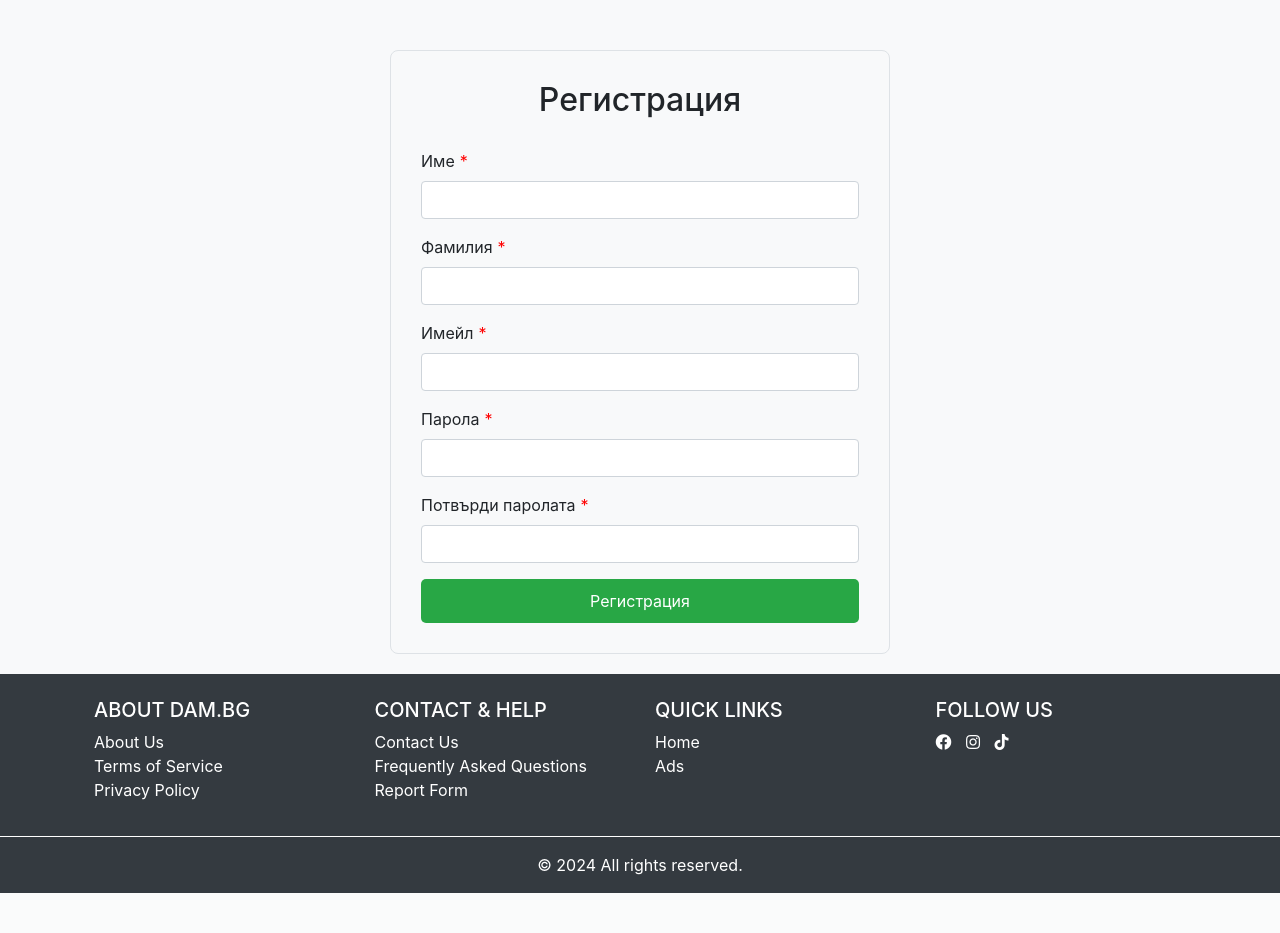
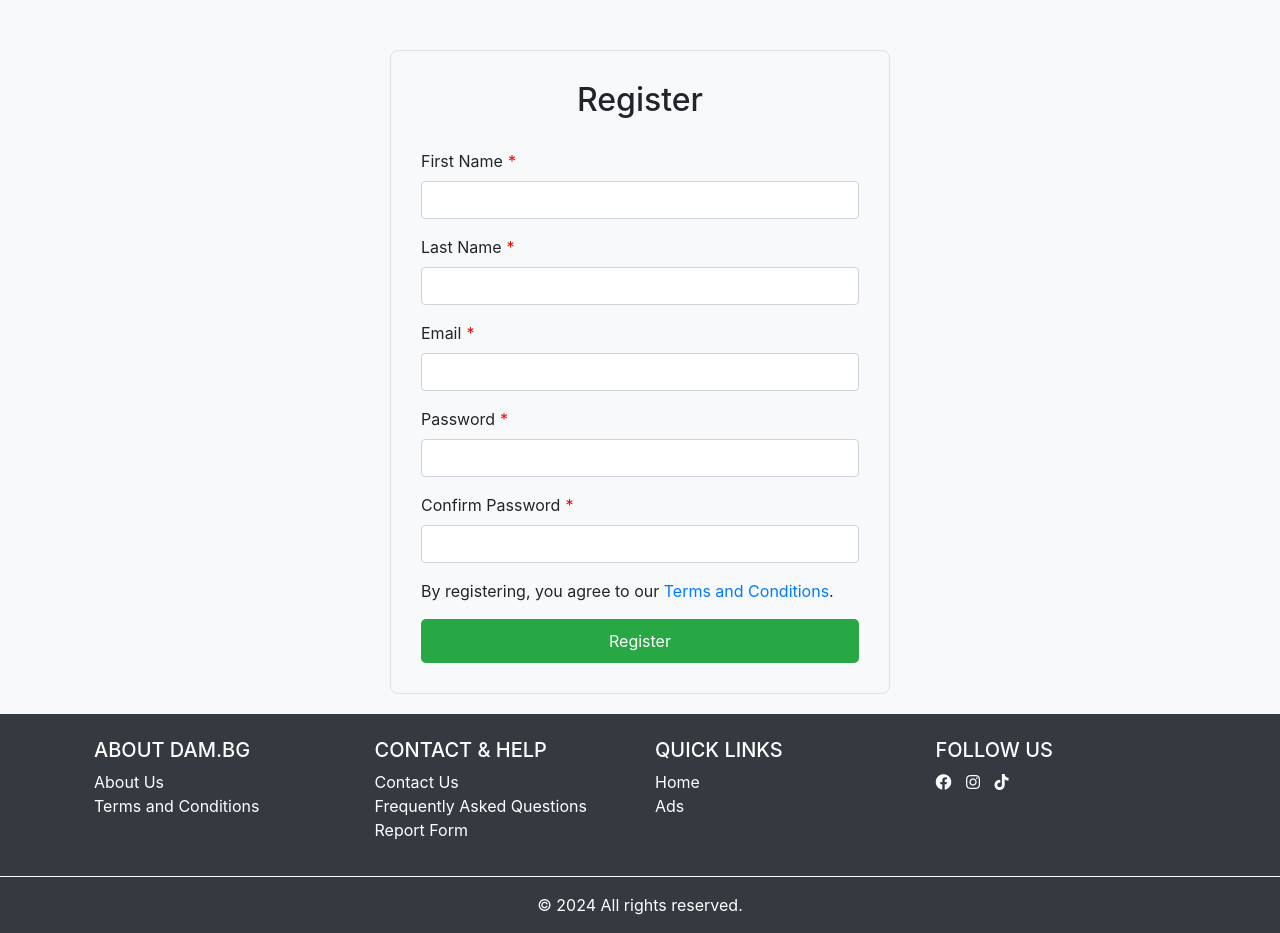
Before and after one commit to IvetoIvanova/DamApp, a Spring Boot app: page /register in a window 1280 px wide. Shown: the part 59-992 px from the top of the page. Before the commit the page ends 952 px from the top, so only its background shows below. Run offline with Spring Boot 4, Linux system fonts and the light colour scheme; some of the project's set-up classes (security, data sources, template engines, error pages and the like) are left out, and stand-ins take their place; some libraries are stand-ins or nearby versions.

Commit message:
Adding new "about-us" and "terms" pages, updating registration form - translations and privacy policy
- Adding new HTML pages for About Us and Terms.
- Updating registration form with translations for Bulgarian and English.
- Adding a field for agreeing to the Terms and Conditions with a link to the "Terms" page in the registration form.
- Consolidating Terms and Privacy Policy into a single "Terms" page.
- Removing Privacy Policy link from the footer as it is now included in the "Terms" page.

```diff
--- a/DamApp/src/main/java/bg/softuni/damapp/config/SecurityConfig.java
+++ b/DamApp/src/main/java/bg/softuni/damapp/config/SecurityConfig.java
@@ -30,7 +30,9 @@ public class SecurityConfig {
                                                 "/",
                                                 "/login",
                                                 "/register",
-                                                "/list-advertisements").permitAll()
+                                                "/list-advertisements",
+                                                "/about-us",
+                                                "/terms").permitAll()
                                         .requestMatchers("/admin/**").hasRole("ADMIN")
                                         .anyRequest()
                                         .authenticated()
--- a/DamApp/src/main/resources/i18n/messages_bg.properties
+++ b/DamApp/src/main/resources/i18n/messages_bg.properties
@@ -21,7 +21,6 @@ nav_bar_others=Други
 footer_about_dam=За Dam.bg
 footer_about=За нас
 footer_terms=Общи условия
-footer_privacy=Политика за поверителност
 footer_contact_help=Контакти и помощ
 footer_contact=Контакти
 footer_faq=Често задавани въпроси
@@ -54,6 +53,15 @@ login_button=Вход
 login_noAccount=Нямаш акаунт? Не се тревожи! Можеш да си създадеш
 login_createAccount=тук
 login_error=Грешен имейл или парола!
+# Registration
+registration=Регистрация
+registration.first_name=Име
+registration.last_name=Фамилия
+registration.email=Имейл
+registration.password=Парола
+registration.confirm_password=Потвърди паролата
+registration.terms_acceptance=С регистрацията си, вие се съгласявате с нашите
+registration.terms_and_conditions=Общи условия
 # advertisement-details
 ad_details_published=Публикувано на:
 ad_details_publishedAt=в
--- a/DamApp/src/main/resources/i18n/messages_en.properties
+++ b/DamApp/src/main/resources/i18n/messages_en.properties
@@ -20,8 +20,7 @@ nav_bar_others=Others
 # Footer
 footer_about_dam=About Dam.bg
 footer_about=About Us
-footer_terms=Terms of Service
-footer_privacy=Privacy Policy
+footer_terms=Terms and Conditions
 footer_contact_help=Contact & Help
 footer_contact=Contact Us
 footer_faq=Frequently Asked Questions
@@ -54,6 +53,15 @@ login_button=Login
 login_noAccount=Don't have an account? No worries! You can create one
 login_createAccount=here
 login_error=Incorrect email or password!
+# Registration
+registration=Register
+registration.first_name=First Name
+registration.last_name=Last Name
+registration.email=Email
+registration.password=Password
+registration.confirm_password=Confirm Password
+registration.terms_acceptance=By registering, you agree to our
+registration.terms_and_conditions=Terms and Conditions
 # advertisement-details
 ad_details_published=Published on:
 ad_details_publishedAt=at
--- a/DamApp/src/main/resources/static/css/styles.css
+++ b/DamApp/src/main/resources/static/css/styles.css
@@ -102,6 +102,15 @@ footer {
 
 body.default-bg {
     background: url('/images/background.jpg') no-repeat center center fixed;
+    background-size: cover;
+    height: 100vh;
+    margin: 0;
+    padding: 0;
+    overflow-x: hidden;
+}
+
+body.about-bg {
+    background: url('/images/spring-2.jpg') no-repeat center center fixed;
     background-size: cover;
     height: 100vh;
     margin: 0;
--- a/DamApp/src/main/resources/templates/fragments/footer.html
+++ b/DamApp/src/main/resources/templates/fragments/footer.html
@@ -6,7 +6,6 @@
                 <ul class="list-unstyled mb-0">
                     <li><a th:href="@{/about-us}" class="text-white" th:text="#{footer_about}">За нас</a></li>
                     <li><a th:href="@{/terms}" class="text-white" th:text="#{footer_terms}">Общи условия</a></li>
-                    <li><a th:href="@{/confidentiality}" class="text-white" th:text="#{footer_privacy}">Политика за поверителност</a></li>
                 </ul>
             </div>
 
--- a/DamApp/src/main/resources/templates/register.html
+++ b/DamApp/src/main/resources/templates/register.html
@@ -2,7 +2,7 @@
 <html lang="bg" xmlns:th="http://www.thymeleaf.org">
 <head>
     <meta charset="UTF-8">
-    <title>Регистрация</title>
+    <title th:text="#{registration}">Регистрация</title>
     <link rel="stylesheet" href="/css/bootstrap.min.css"/>
     <link rel="stylesheet" href="/css/styles.css">
     <link rel="stylesheet" href="https://cdnjs.cloudflare.com/ajax/libs/font-awesome/5.15.4/css/all.min.css">
@@ -14,14 +14,14 @@
 <div class="wrapper">
     <div class="container">
         <div class="registration-form">
-            <h2 class="text-center form-title">Регистрация</h2>
+            <h2 class="text-center form-title" th:text="#{registration}">Регистрация</h2>
             <form
                     th:method="POST"
                     th:action="@{/register}"
                     th:object="${registerData}"
             >
                 <div class="form-group mb-3">
-                    <label for="firstName" class="required-field">Име</label>
+                    <label for="firstName" class="required-field" th:text="#{registration.first_name}">Име</label>
                     <input
                             th:errorclass="'is-invalid alert-danger'"
                             th:field="*{firstName}"
@@ -34,7 +34,7 @@
                           th:errors="*{firstName}"></span>
                 </div>
                 <div class="form-group mb-3">
-                    <label for="lastName" class="required-field">Фамилия</label>
+                    <label for="lastName" class="required-field" th:text="#{registration.last_name}">Фамилия</label>
                     <input
                             th:errorclass="'is-invalid alert-danger'"
                             th:field="*{lastName}"
@@ -47,7 +47,7 @@
                            th:errors="*{lastName}"></small>
                 </div>
                 <div class="form-group mb-3">
-                    <label for="email" class="required-field">Имейл</label>
+                    <label for="email" class="required-field" th:text="#{registration.email}">Имейл</label>
                     <input
                             th:errorclass="'is-invalid alert-danger'"
                             th:field="*{email}"
@@ -60,7 +60,7 @@
                           th:errors="*{email}"></span>
                 </div>
                 <div class="form-group mb-3">
-                    <label for="password" class="required-field">Парола</label>
+                    <label for="password" class="required-field" th:text="#{registration.password}">Парола</label>
                     <input
                             th:errorclass="'is-invalid alert-danger'"
                             type="password"
@@ -72,7 +72,7 @@
                           th:errors="*{password}"></span>
                 </div>
                 <div class="form-group mb-3">
-                    <label for="confirmPassword" class="required-field">Потвърди паролата</label>
+                    <label for="confirmPassword" class="required-field" th:text="#{registration.confirm_password}">Потвърди паролата</label>
                     <input
                             th:errorclass="'is-invalid alert-danger'"
                             type="password"
@@ -83,7 +83,15 @@
                           th:if="${#fields.hasErrors('confirmPassword')}"
                           th:errors="*{confirmPassword}"></span>
                 </div>
-                <button type="submit" class="btn custom-btn btn-block">Регистрация</button>
+
+                <div class="form-group mb-3">
+                    <p class="small-text">
+                        <span th:text="#{registration.terms_acceptance}">С регистрацията си, вие се съгласявате с нашите</span>
+                        <a th:href="@{/terms}" target="_blank" th:text="#{registration.terms_and_conditions}">Общите условия</a>.
+                    </p>
+                </div>
+
+                <button type="submit" class="btn custom-btn btn-block" th:text="#{registration}">Регистрация</button>
                 <div th:if="${errorMessage}" class="error-message">
                     <p th:text="${errorMessage}" class="error-text"></p>
                 </div>
```
Also changed, not shown: DamApp/src/main/java/bg/softuni/damapp/service/impl/LocationServiceImpl.java (+13 -3 lines), DamApp/src/main/java/bg/softuni/damapp/web/HomeController.java (+11 -0 lines), DamApp/src/main/resources/templates/about-us.html (added, +77 -0 lines), DamApp/src/main/resources/templates/terms.html (added, +72 -0 lines), DamApp/src/main/resources/static/images/spring-2.jpg (added).
